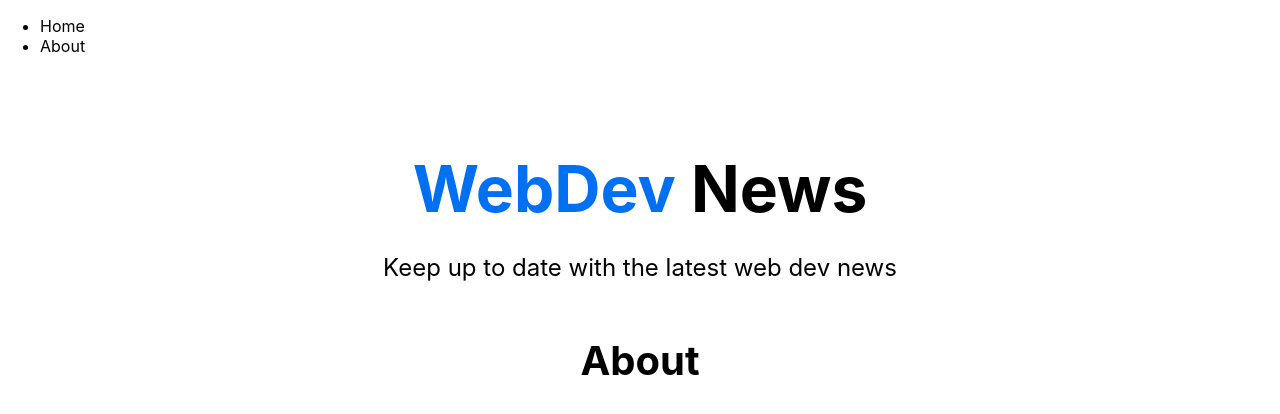
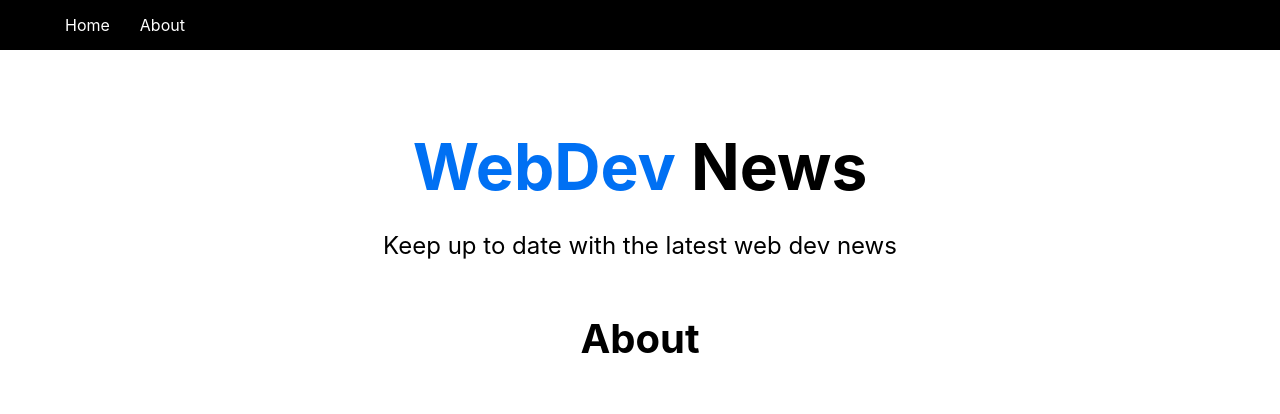
Before and after one commit to whdcharuka/Next-App, a Next.js app: page /about in a window 1280 px wide. Shown: the top 414 px of the page. Built offline with nearby package versions, Linux system fonts and the light colour scheme.

Commit message:
modified

```diff
--- a/styles/Nav.module.css
+++ b/styles/Nav.module.css
@@ -0,0 +1,20 @@
+.nav {
+    height: 50px;
+    padding: 10px;
+    background: #000;
+    color: #fff;
+    display: flex;
+    align-items: center;
+    justify-content: flex-start;
+  }
+
+  .nav ul {
+    display: flex;
+    justify-content: center;
+    align-items: center;
+    list-style: none;
+  }
+
+  .nav ul li a {
+    margin: 5px 15px;
+  }
```
